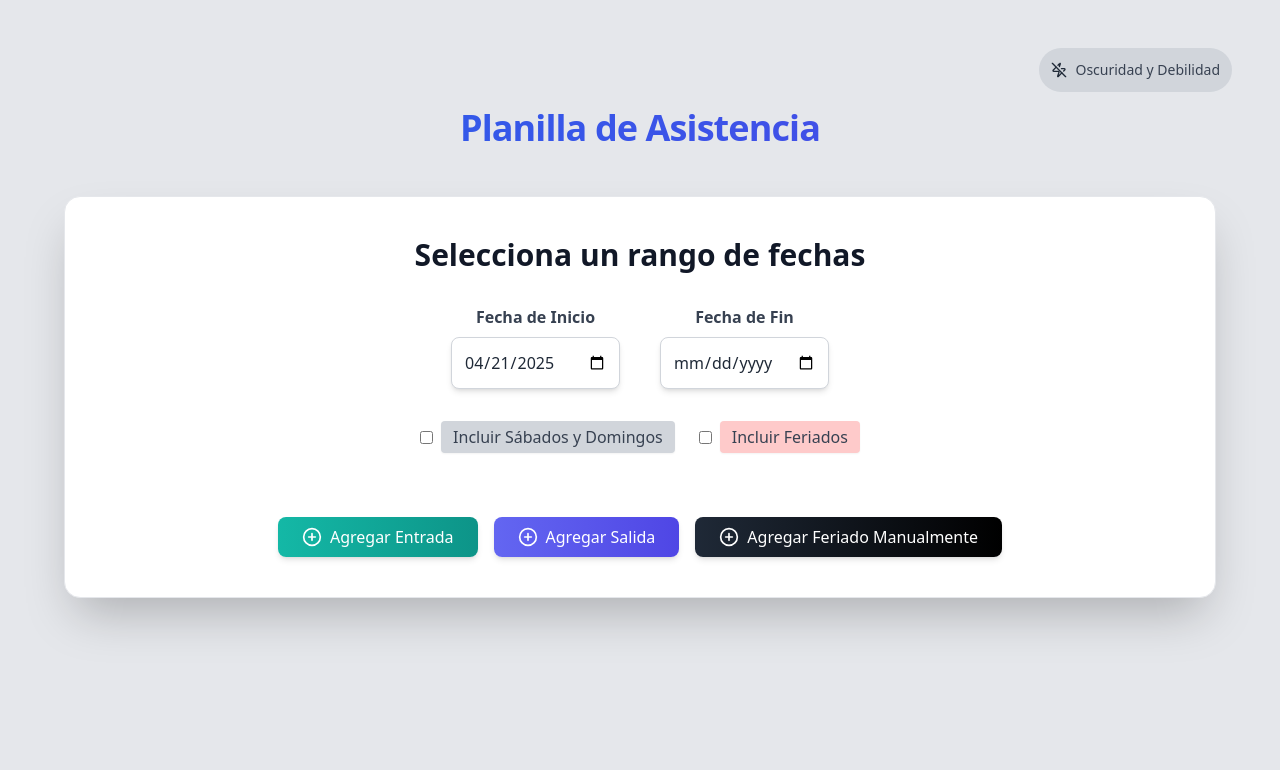
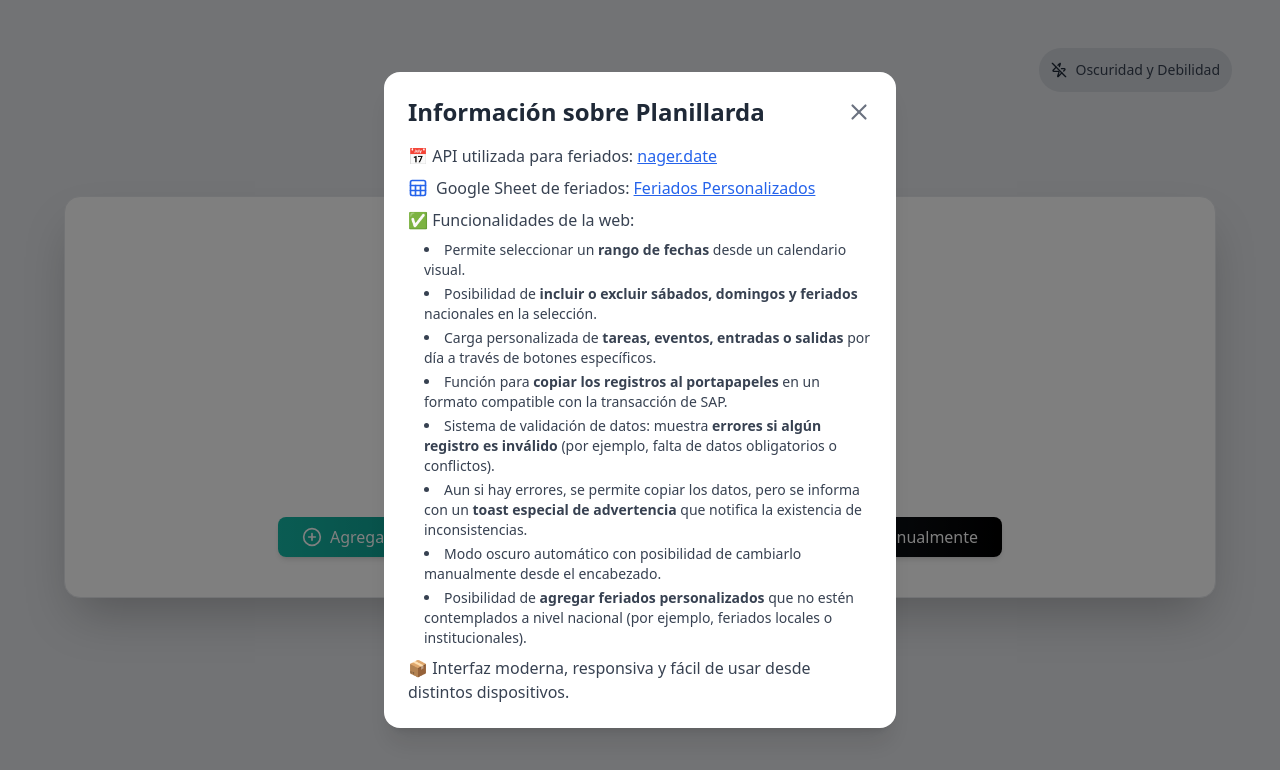
Before and after one commit to Famormino/Panillarda-2.0, a React (Vite) app: page / in a window 1280 px wide. Both pictures are taken after a click on the element "Planilla de Asistencia". Shown: the top 770 px of the page. Built offline with nearby package versions, Linux system fonts and the light colour scheme; no server answers.

Commit message:
adding FAQ section

```diff
--- a/src/components/Title.tsx
+++ b/src/components/Title.tsx
@@ -1,5 +1,5 @@
 import React, { JSX, useEffect, useState } from "react";
-import { ZapOff } from "lucide-react";
+import { Sheet, X, ZapOff } from "lucide-react";
 
 type TitleProps = {
     text: string;
@@ -12,13 +12,13 @@
     className = "",
     as: Component = "h1",
 }) => {
-    // Leer valor inicial de localStorage
     const [darkMode, setDarkMode] = useState(() => {
         const stored = localStorage.getItem("darkMode");
-        return stored === "true"; // transforma string a boolean
+        return stored === "true";
     });
 
-    // Aplicar la clase y guardar en localStorage cuando cambia
+    const [isModalOpen, setIsModalOpen] = useState(false);
+
     useEffect(() => {
         document.documentElement.classList.toggle("dark", darkMode);
         localStorage.setItem("darkMode", darkMode.toString());
@@ -34,7 +34,6 @@
 
     return (
         <div className="mb-12">
-            {/* Toggle en la parte superior derecha */}
             <div className="flex justify-end mb-4">
                 <div className="flex items-center gap-2">
                     <button
@@ -59,12 +58,122 @@
                 </div>
             </div>
 
-            {/* Título centrado */}
+            {/* Título con onClick que abre modal */}
             <Component
                 className={`${baseStyles} ${className} flex justify-center`}
+                onClick={() => setIsModalOpen(true)}
             >
                 {text}
             </Component>
+
+            {/* Modal */}
+            {isModalOpen && (
+                <div className="fixed inset-0 bg-black bg-opacity-50 flex items-center justify-center z-50">
+                    <div className="bg-white dark:bg-gray-800 p-6 rounded-2xl shadow-xl w-full max-w-lg">
+                        <div className="flex justify-between items-center mb-4">
+                            <h2 className="text-2xl font-bold text-gray-800 dark:text-white">
+                                Información sobre Planillarda
+                            </h2>
+                            <button
+                                onClick={() => setIsModalOpen(false)}
+                                className="text-gray-500 hover:text-gray-700 dark:hover:text-gray-300"
+                            >
+                                <X size={26} />
+                            </button>
+                        </div>
+                        <ul className="text-gray-700 dark:text-gray-200 space-y-2">
+                            <li>
+                                📅 API utilizada para feriados:{" "}
+                                <a
+                                    href="https://date.nager.at"
+                                    target="_blank"
+                                    className="text-blue-600 dark:text-blue-400 underline"
+                                >
+                                    nager.date
+                                </a>
+                            </li>
+                            <li className="flex items-center gap-2">
+                                <Sheet className="w-5 h-5 text-blue-600 dark:text-green-400" />
+                                <div className="flex flex-col sm:flex-row sm:items-center sm:gap-1">
+                                    <span>Google Sheet de feriados: </span>
+                                    <a
+                                        href="https://docs.google.com/spreadsheets/d/17tkM_yPB7fCx348X7rCbJ3oVpSW8naP3WV5AWoLzkPc/edit?gid=1053415939#gid=1053415939"
+                                        target="_blank"
+                                        className="text-blue-600 dark:text-blue-400 underline"
+                                    >
+                                        Feriados Personalizados
+                                    </a>
+                                </div>
+                            </li>
+                            <li>✅ Funcionalidades de la web:</li>
+                            <ul className="list-disc list-inside pl-4 space-y-1 text-sm">
+                                <li>
+                                    Permite seleccionar un{" "}
+                                    <strong>rango de fechas</strong> desde un
+                                    calendario visual.
+                                </li>
+                                <li>
+                                    Posibilidad de{" "}
+                                    <strong>
+                                        incluir o excluir sábados, domingos y
+                                        feriados
+                                    </strong>{" "}
+                                    nacionales en la selección.
+                                </li>
+                                <li>
+                                    Carga personalizada de{" "}
+                                    <strong>
+                                        tareas, eventos, entradas o salidas
+                                    </strong>{" "}
+                                    por día a través de botones específicos.
+                                </li>
+                                <li>
+                                    Función para{" "}
+                                    <strong>
+                                        copiar los registros al portapapeles
+                                    </strong>{" "}
+                                    en un formato compatible con la transacción
+                                    de SAP.
+                                </li>
+                                <li>
+                                    Sistema de validación de datos: muestra{" "}
+                                    <strong>
+                                        errores si algún registro es inválido
+                                    </strong>{" "}
+                                    (por ejemplo, falta de datos obligatorios o
+                                    conflictos).
+                                </li>
+                                <li>
+                                    Aun si hay errores, se permite copiar los
+                                    datos, pero se informa con un{" "}
+                                    <strong>
+                                        toast especial de advertencia
+                                    </strong>{" "}
+                                    que notifica la existencia de
+                                    inconsistencias.
+                                </li>
+                                <li>
+                                    Modo oscuro automático con posibilidad de
+                                    cambiarlo manualmente desde el encabezado.
+                                </li>
+                                <li>
+                                    Posibilidad de{" "}
+                                    <strong>
+                                        agregar feriados personalizados
+                                    </strong>{" "}
+                                    que no estén contemplados a nivel nacional
+                                    (por ejemplo, feriados locales o
+                                    institucionales).
+                                </li>
+                            </ul>
+                            <li>
+                                📦 Interfaz moderna, responsiva y fácil de usar
+                                desde distintos dispositivos.
+                            </li>
+                        </ul>
+                    </div>
+                </div>
+            )}
         </div>
     );
 };
```
